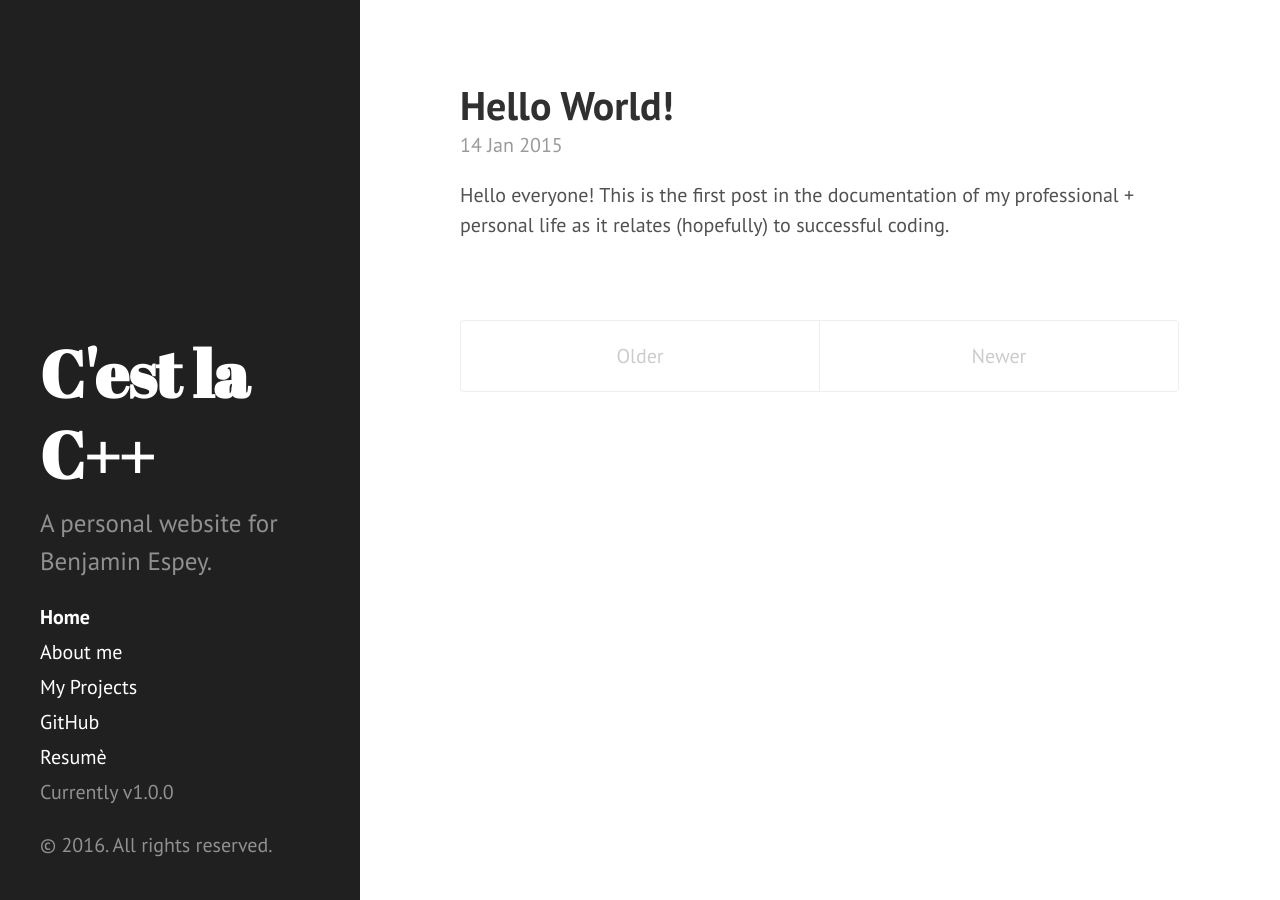
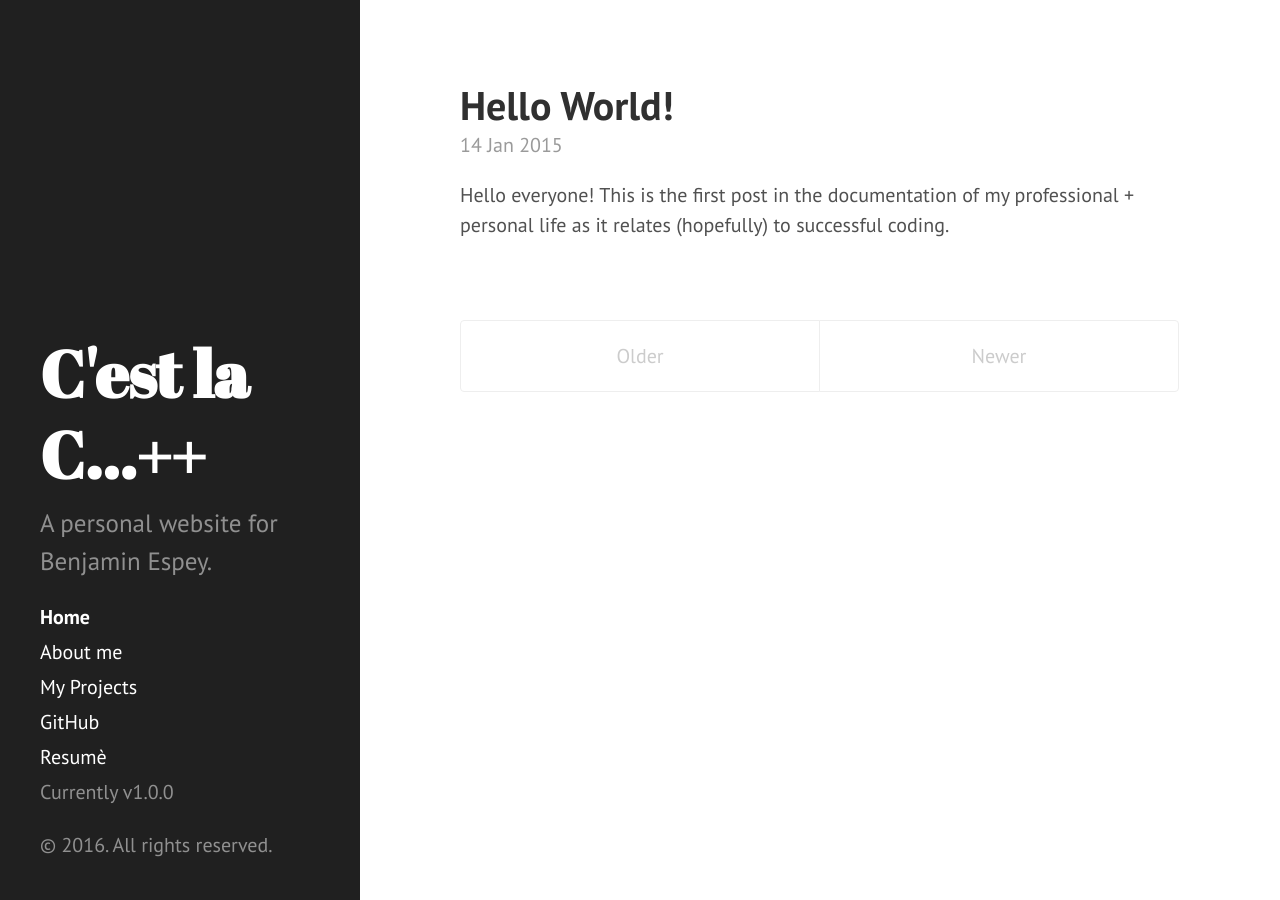
Before and after one commit to bennyty/bennyty.github.io, a Jekyll site: the page built from index.html, in a window 1280 px wide. Built offline with Jekyll 4.4.1, drawn with Linux system fonts in a browser that asks for light colours; Markdown is read by kramdown in place of the engine named in the settings; the list of posts is cut into pages by our own code.

```diff
--- a/_config.yml
+++ b/_config.yml
@@ -7,7 +7,7 @@ permalink:        pretty
 relative_permalinks: true
 
 # Setup
-title:            C'est la C++
+title:            C'est la C...++
 tagline:          'Such is the coding life'
 description:      'A personal website for Benjamin Espey.'
 url:              http://bennyty.github.io
```
